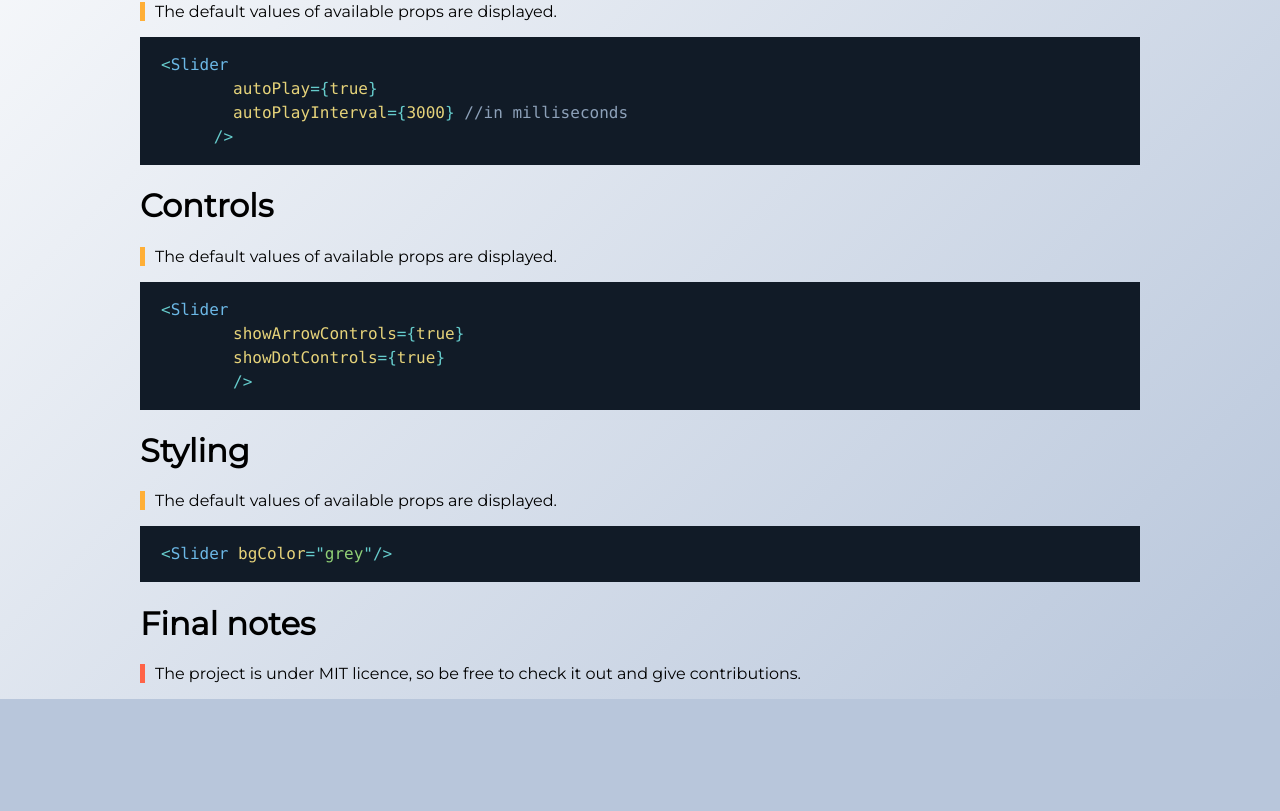
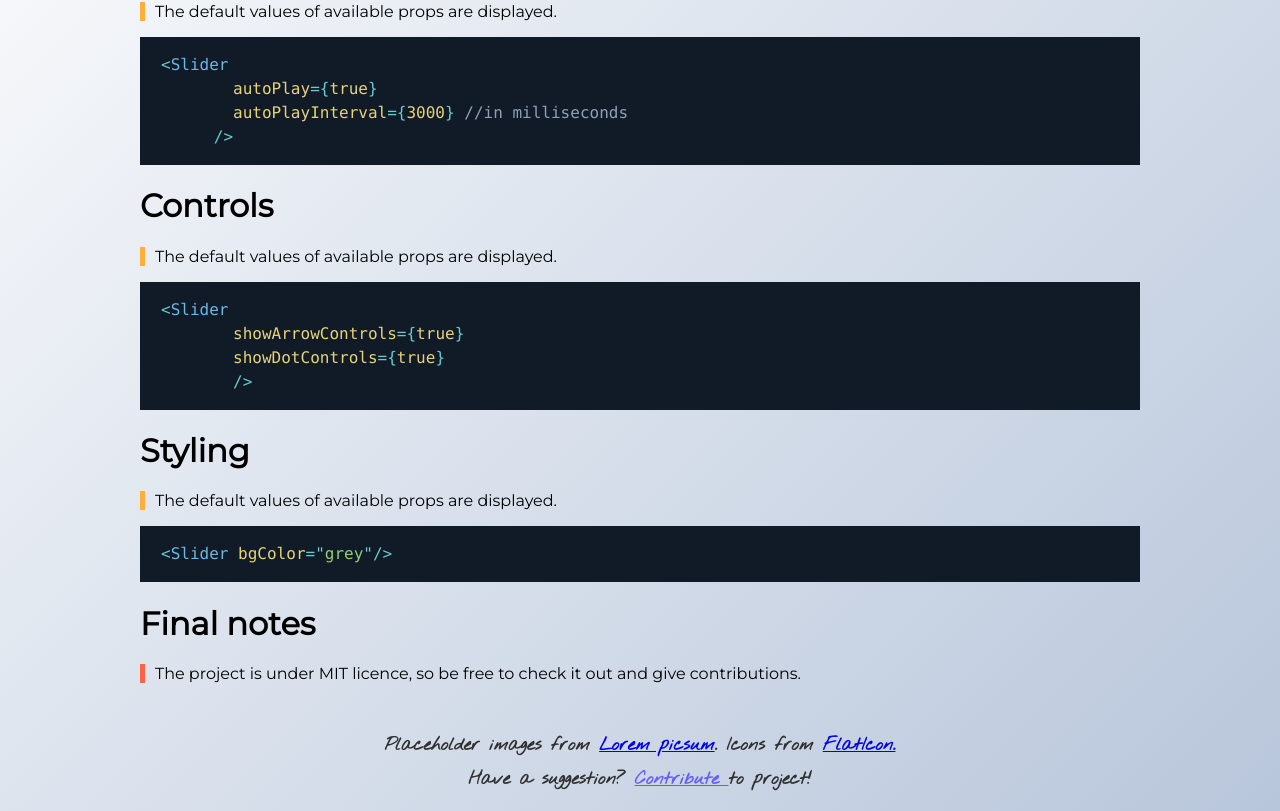
Before and after one commit to madzadev/image-slider, a React (Create React App) app in the folder example/: page / in a window 1280 px wide. Shown: the part 734-1545 px from the top of the page. Before the commit the page ends 1433 px from the top, so only its background shows below. Built offline with nearby package versions, Linux system fonts and the light colour scheme.

Commit message:
add header and footer

```diff
--- a/example/src/App.js
+++ b/example/src/App.js
@@ -1,5 +1,7 @@
 import React from "react";
 import styles from "./App.module.css";
+
+import Footer from './components/Footer'
 
 import { Prism as SyntaxHighlighter } from "react-syntax-highlighter";
 import { coldarkDark } from "react-syntax-highlighter/dist/esm/styles/prism";
@@ -108,6 +110,7 @@ const App = () => {
         The project is under MIT licence, so be free to check it out and give
         contributions.
       </p>
+      <Footer/>
     </div>
   );
 };
--- /dev/null
+++ b/example/src/components/Footer.js
@@ -0,0 +1,56 @@
+import React from 'react'
+import styles from './Footer.module.css'
+
+const Footer = () => {
+  return (
+    <div className={styles.wrapper}>
+      {/* <p>
+        Image slider created by{' '}
+        <a
+          className='link'
+          target='_blank'
+          rel='noopener noreferrer'
+          href='https://github.com/madzadev'
+        >
+          Madza
+        </a>
+      </p> */}
+      <p>Placeholder images from <a href="https://picsum.photos/">Lorem picsum</a>. Icons from <a href="https://www.flaticon.com/">FlatIcon.</a></p>
+      <p>
+        Have a suggestion?{' '}
+        <a
+          className='link'
+          target='_blank'
+          rel='noopener noreferrer'
+          href='https://github.com/madzadev/image-slider'
+        >
+          Contribute{' '}
+        </a>
+        to project!
+      </p>
+      {/* <p>
+        More music on{' '}
+        <a
+          className='link'
+          target='_blank'
+          rel='noopener noreferrer'
+          href='https://www.youtube.com/911madza'
+        >
+          YouTube
+        </a>{' '}
+        and{' '}
+        <a
+          className='link'
+          target='_blank'
+          rel='noopener noreferrer'
+          href='https://soundcloud.com/999madza'
+        >
+          SoundCloud
+        </a>
+        .
+      </p> */}
+    </div>
+  )
+}
+
+export default Footer
--- /dev/null
+++ b/example/src/components/Footer.module.css
@@ -0,0 +1,13 @@
+.wrapper {
+  margin-top: 30px;
+  text-align: center;
+  color: #303030;
+  padding: 10px 20px;
+  font-size: 18px;
+  font-weight: bold;
+  font-family: 'Nothing You Could Do', cursive;
+}
+
+.wrapper p {
+  margin: 10px;
+}
--- /dev/null
+++ b/example/src/components/Header.module.css
@@ -0,0 +1,18 @@
+.wrapper {
+  /* background-color: rgb(207, 207, 207); */
+  /* padding: 10px; */
+  text-align: center;
+  margin-bottom: 20px;
+}
+
+.title {
+  margin: 0;
+  font-size: 40px;
+  /* color: white; */
+  /* font-weight: bold; */
+}
+
+.description {
+  margin: 0;
+  font-size: 18px;
+}
```
Also changed, not shown: example/src/components/Header.js (added, +15 -0 lines).
